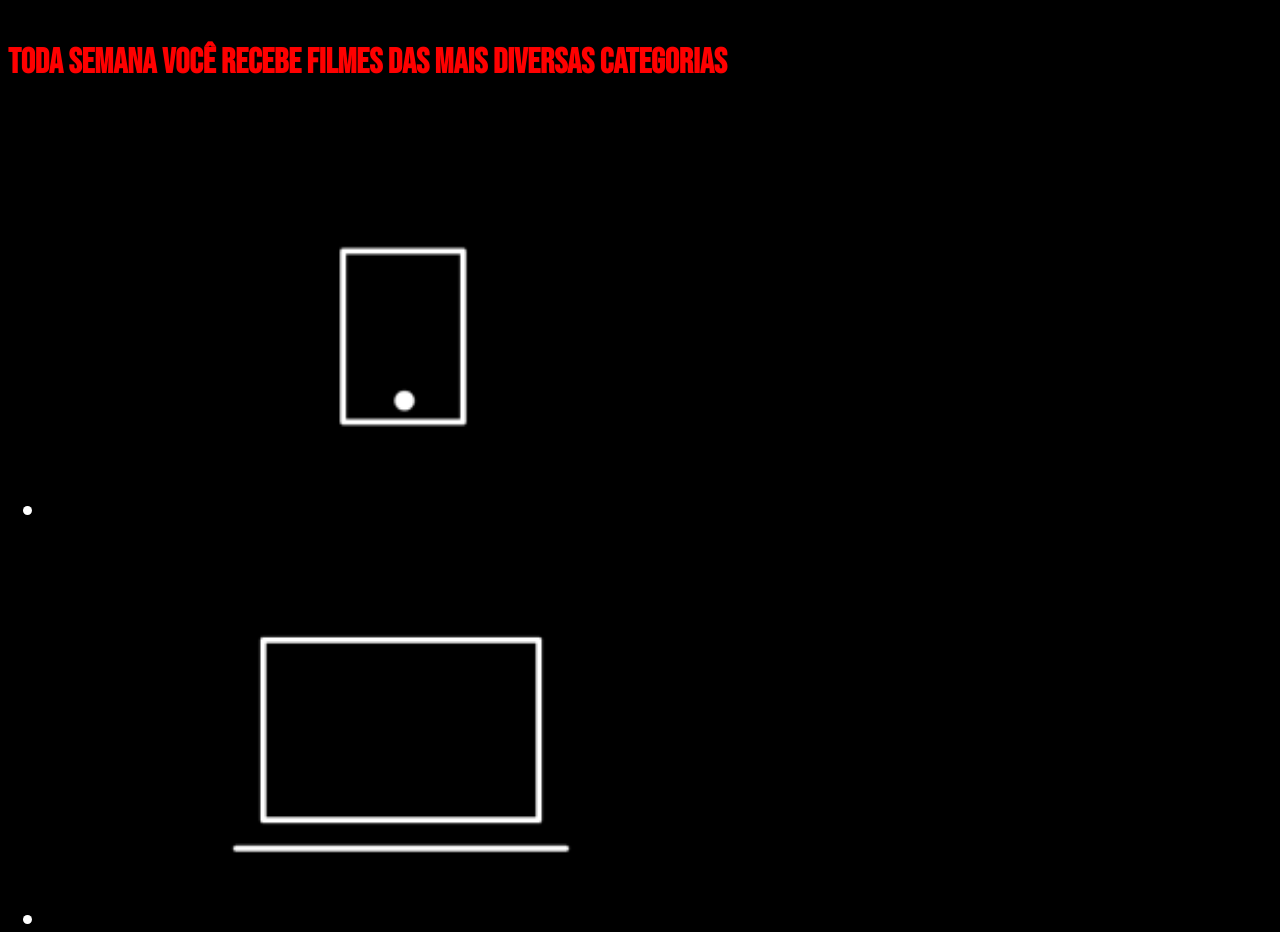
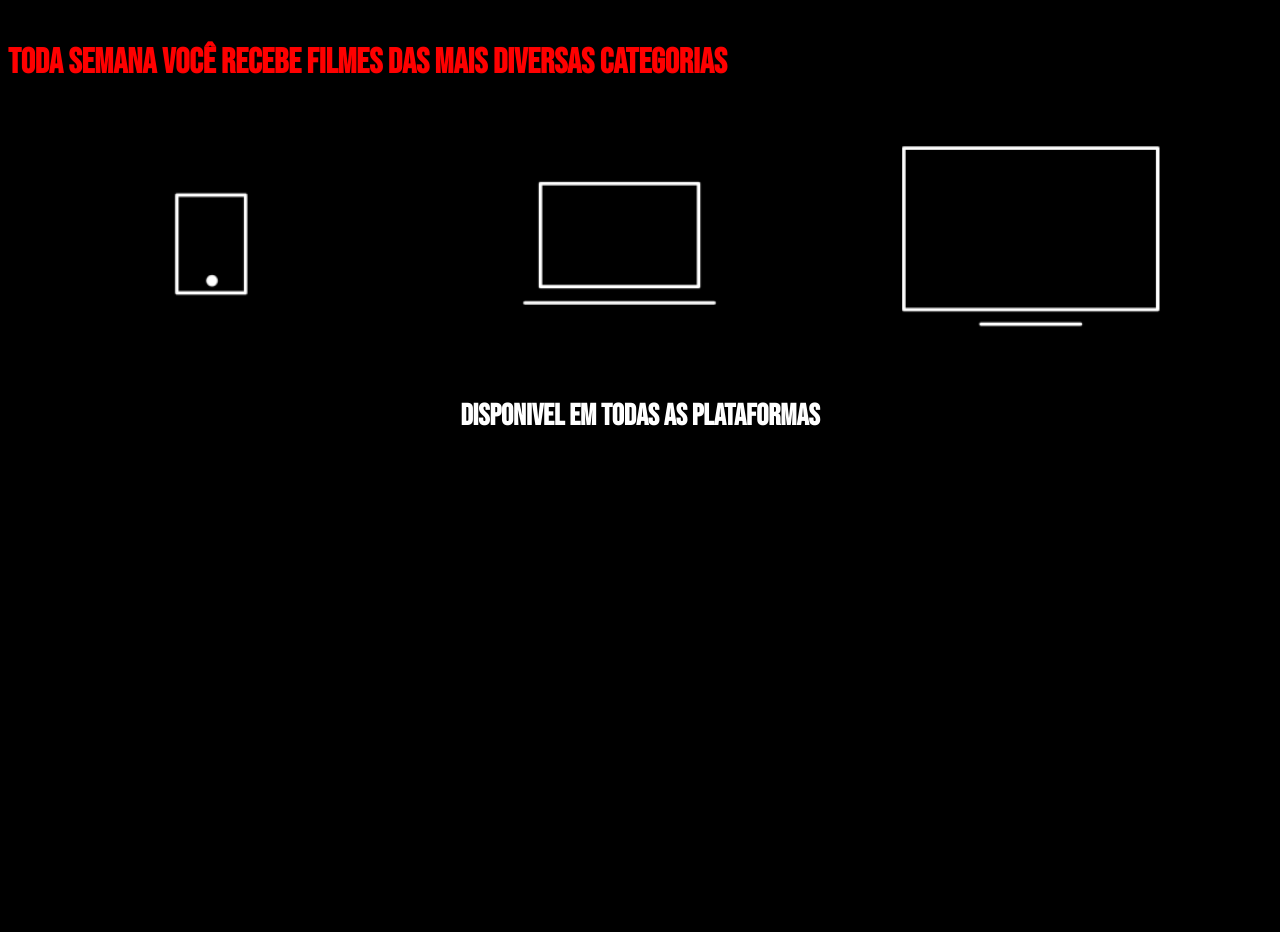
Before and after one commit to joao-ah/THEATER-TV, a plain HTML site: page index.html in a window 1280 px wide. Shown: the part 1232-2164 px from the top of the page. After the commit the page ends 1705 px from the top, so only its background shows below. Drawn offline with Linux system fonts and the light colour scheme.

Commit message:
Add files via upload

```diff
--- a/index.html
+++ b/index.html
@@ -23,20 +23,22 @@
         <H2>COMBO+</H2>
         <p>*TUDO ISSO COM O PREÇO MAIS BAIXO DO MERCADO.</p>
         <a class="container__botao" href="https://www.youtube.com/watch?v=AY8qjzdKhGY" target="_blank">Assine por 12x de R$ 250,00*</a>
+        <style>
+            a{
+                width: 30%;
+            }
+        </style>
     </section>
     <section class="containerhiperfoda">
         <h1>LANCAMENTOS SEMANAIS+</h1>
         <img src="image 10.png" alt="">
     </section>
     <h3>TODA SEMANA VOCÊ RECEBE FILMES DAS MAIS DIVERSAS CATEGORIAS</h3>
-    <section class="containerhaha">
-        <ul>
-            <li><img src="celular.png" alt=""></li>
-            <li><img src="computador.png" alt=""></li>
-            <li><img src="tv.png" alt=""></li>
-          </ul>
-    </section>
-
-
+        <img src="celular.png" alt="" class="hahaha">
+        <img src="computador.png" alt="" class="hahaha">
+        <img src="tv.png" alt="" class="hahaha">
+        <divc class="kakakaka">
+            <h4>disponivel em todas as plataformas</h4>
+        </div>
 </body>
 </html>
--- a/style.css
+++ b/style.css
@@ -46,3 +46,10 @@ img{
 h3{
     color: red;
 }
+.hahaha{
+    height: 32%;
+     width: 32%;
+}
+.kakakaka{
+    text-align: center;
+}
```
Also changed, not shown: 1 other file.
